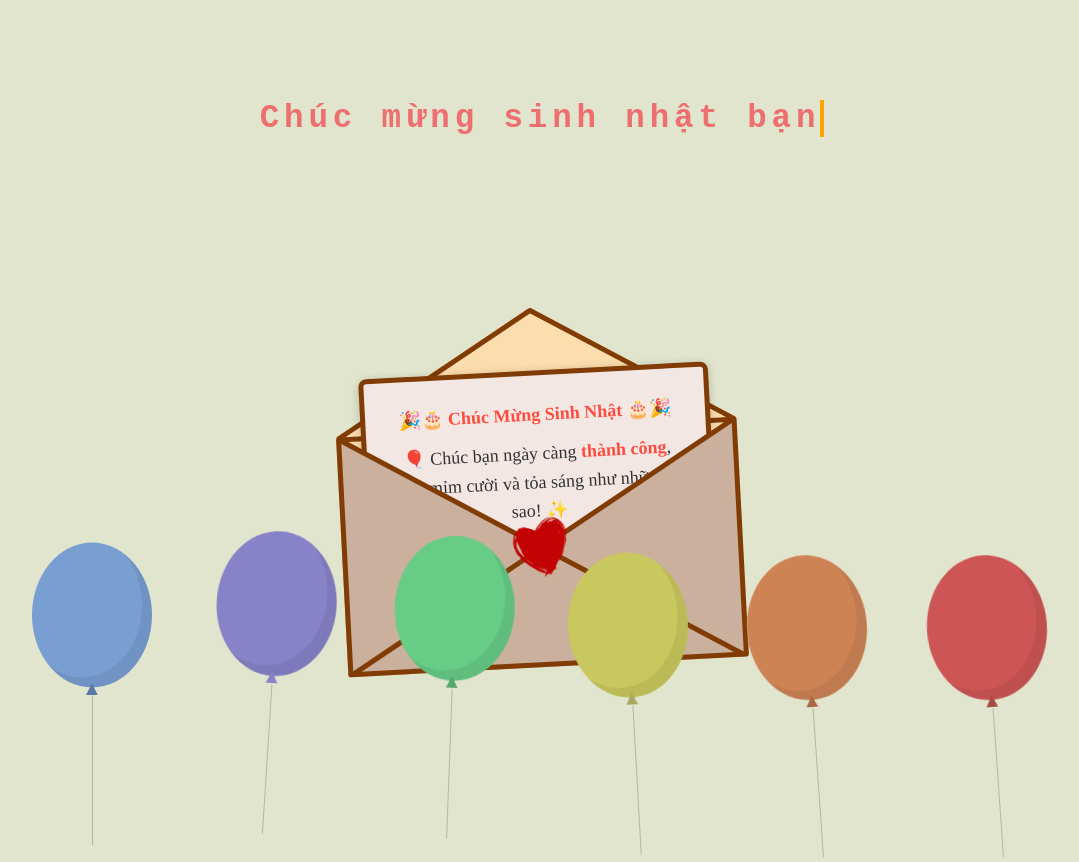
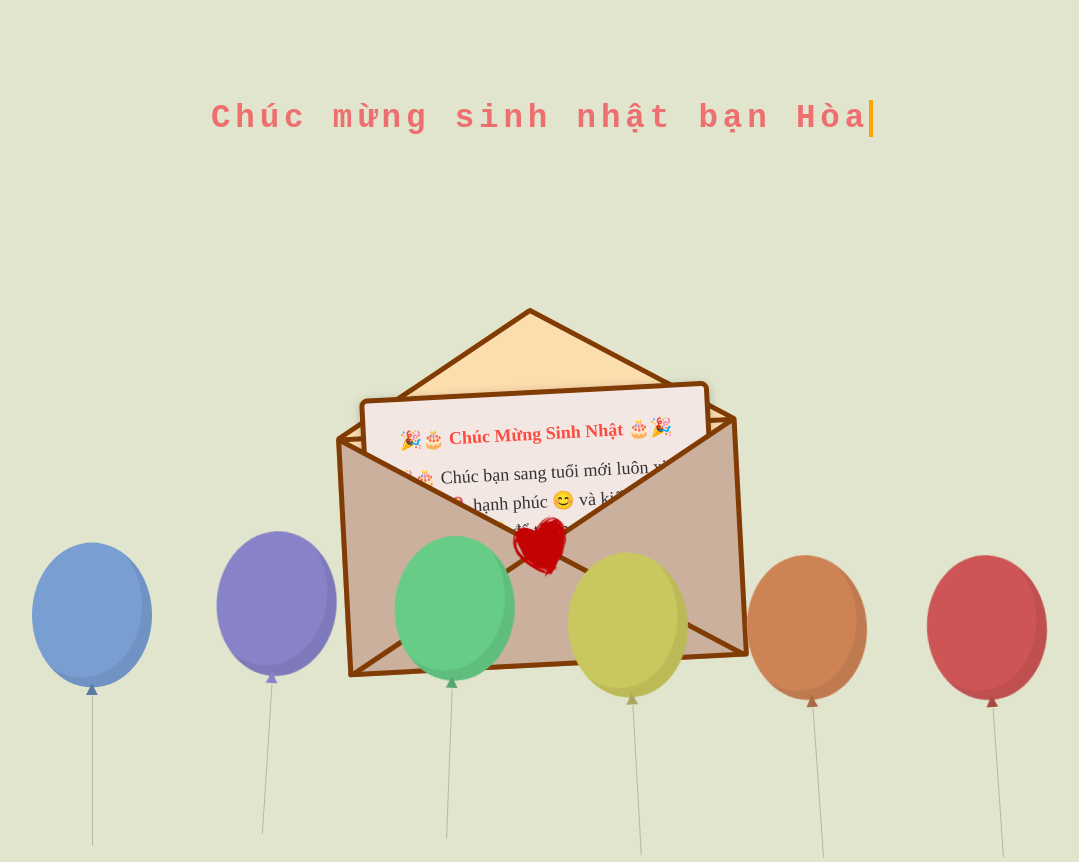
Before and after one commit to ngothiloc/HappyBirthDay, a plain HTML site: page index.html in a window 1280 px wide. Shown: the whole page, without its empty margins (98-1177 px from the left). Drawn offline with Linux system fonts and the light colour scheme.

Commit message:
Update index.html

```diff
--- a/index.html
+++ b/index.html
@@ -295,7 +295,7 @@
 </head>
 <body>
   <div class="typewriter">
-    <h1>Chúc mừng sinh nhật bạn</h1>
+    <h1>Chúc mừng sinh nhật bạn Hòa</h1>
   </div>
   <div class="container">
     <div class="behind-envelope">
@@ -308,10 +308,7 @@
       <div class="letter">
         <p class="emoji">🎉🎂 Chúc Mừng Sinh Nhật 🎂🎉</p>
         <p>
-          🎈 Chúc bạn ngày càng <span class="highlight">thành công</span>, luôn mỉm cười và tỏa sáng như những vì sao! ✨
-        </p>
-        <p>
-          🎈 Chúc bạn ngày càng <span class="highlight">thành công</span>, luôn mỉm cười và tỏa sáng như những vì sao! ✨
+        🎉🎂 Chúc bạn sang tuổi mới luôn xinh đẹp 💖, hạnh phúc 😊 và kiếm thật nhiều tiền 💰 để tậu ngay chiếc điện thoại mới 📱 ! 🚀✨. Vẫn còn nhưng mà nữa nhưng mà hàng chưa về :))
         </p>
       </div>
       <div class="front-envelope"></div>
```
